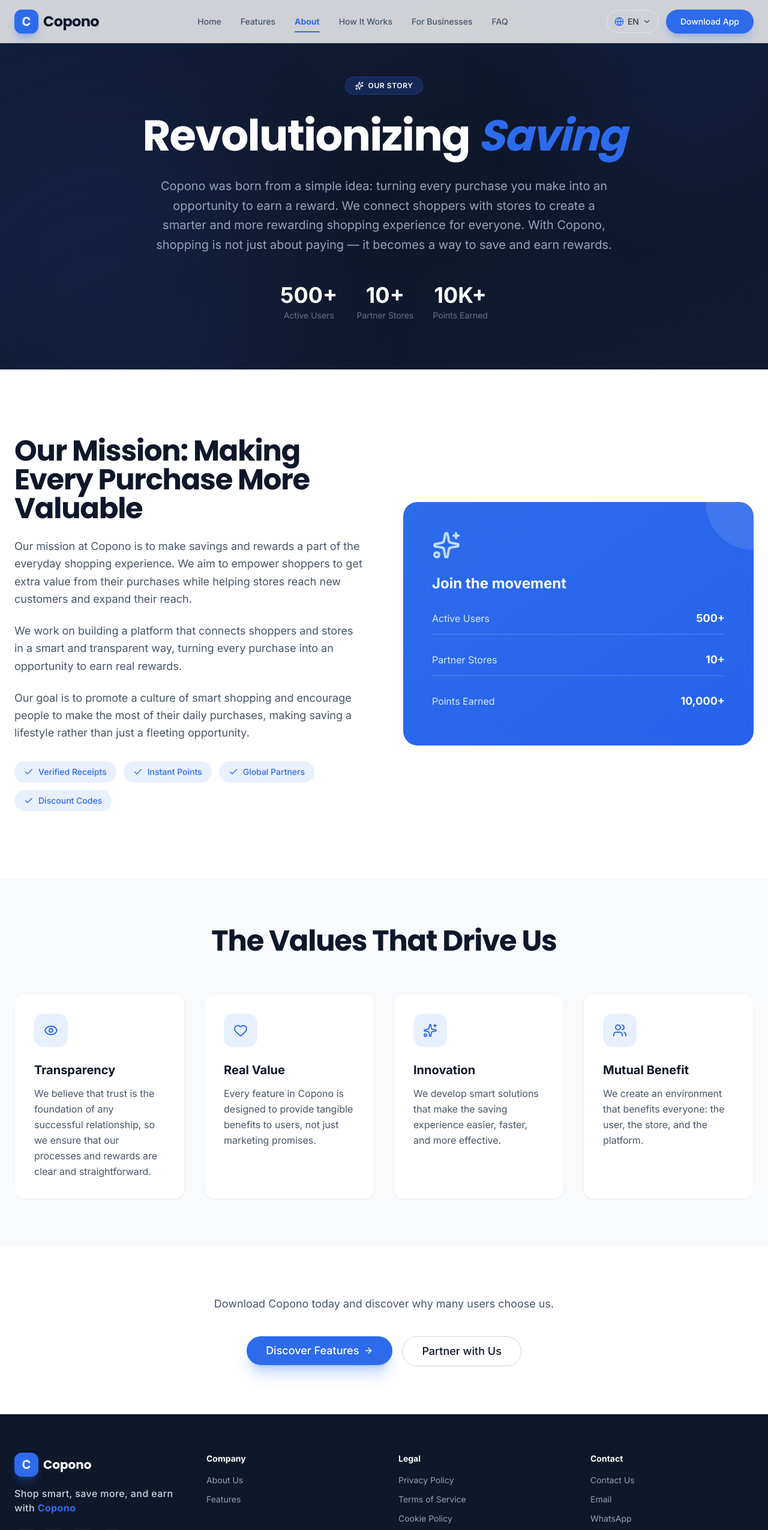
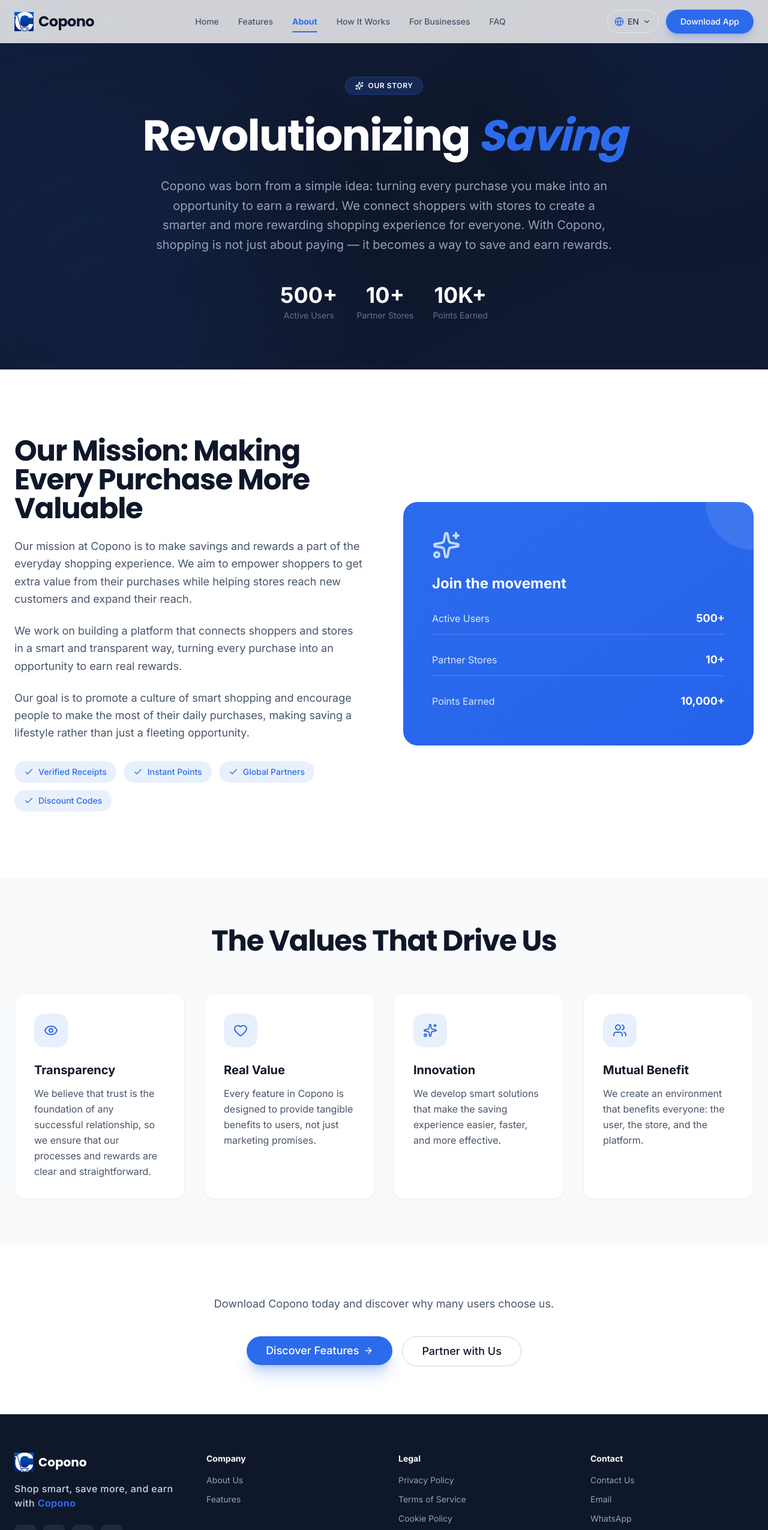
Before and after one commit to QuantAeonix/copono_website, a React (Vite) app: page /about in a window 1280 px wide. Shown: the top 2551 px of the page at 60% size. Built offline with nearby package versions, Linux system fonts and the light colour scheme.

Commit message:
logo updated

```diff
--- a/index.html
+++ b/index.html
@@ -3,7 +3,7 @@
 
 <head>
   <meta charset="UTF-8" />
-  <link rel="icon" type="image/png" href="/vite.png" />
+  <link rel="icon" type="image/png" href="/favicon.png" />
   <meta name="viewport" content="width=device-width, initial-scale=1.0" />
   <title>Copono | 1 Rewards Platform</title>
 </head>
--- a/src/components/Footer.jsx
+++ b/src/components/Footer.jsx
@@ -1,6 +1,7 @@
 import { Link } from "react-router-dom";
 import { Instagram, Twitter } from "lucide-react";
 import { useTranslation } from "react-i18next";
+import coponooLogo from "../assets/coponooLogo.png";
 
 const SnapchatIcon = ({ className }) => (
     <svg viewBox="0 0 24 24" fill="none" stroke="currentColor" strokeWidth="2" strokeLinecap="round" strokeLinejoin="round" className={className}>
@@ -26,9 +27,7 @@
                     {/* Brand */}
                     <div className="col-span-2 md:col-span-1">
                         <Link to="/" className="flex items-center gap-2 mb-4">
-                            <div className="w-10 h-10 bg-primary rounded-xl flex items-center justify-center text-white font-bold text-xl shadow-lg shadow-primary/30">
-                                C
-                            </div>
+                            <img src={coponooLogo} alt="Copono Logo" className="w-8 h-8 object-contain" />
                             <span className="text-xl font-bold text-white font-heading">Copono</span>
                         </Link>
                         <div className="space-y-4">
--- a/src/components/Navbar.jsx
+++ b/src/components/Navbar.jsx
@@ -6,6 +6,7 @@
 import { cn } from "@/lib/utils";
 import { Link, useLocation, useNavigate } from "react-router-dom";
 import { useTranslation } from "react-i18next";
+import coponooLogo from "../assets/coponooLogo.png";
 
 const Navbar = () => {
     const [isScrolled, setIsScrolled] = useState(false);
@@ -116,9 +117,7 @@
                     onClick={() => setIsOpen(false)}
                     className="flex items-center gap-2 z-50"
                 >
-                    <div className="w-8 h-8 md:w-10 md:h-10 bg-primary rounded-xl flex items-center justify-center text-white font-bold text-xl shadow-lg shadow-primary/30">
-                        C
-                    </div>
+                    <img src={coponooLogo} alt="Copono Logo" className="w-6.5 h-6.5 md:w-8 md:h-8 object-contain" />
                     <span className={cn("text-xl md:text-2xl font-bold font-heading tracking-tight text-slate-900")}>
                         Copono
                     </span>
```
Also changed, not shown: public/favicon.png (added), src/assets/coponooLogo.png (added).
